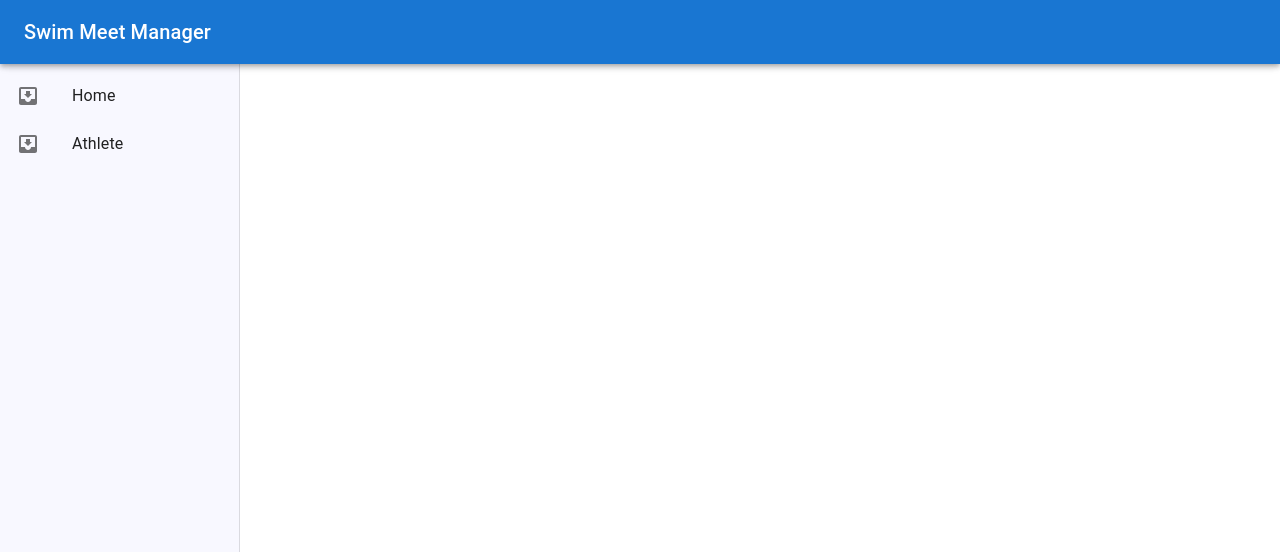
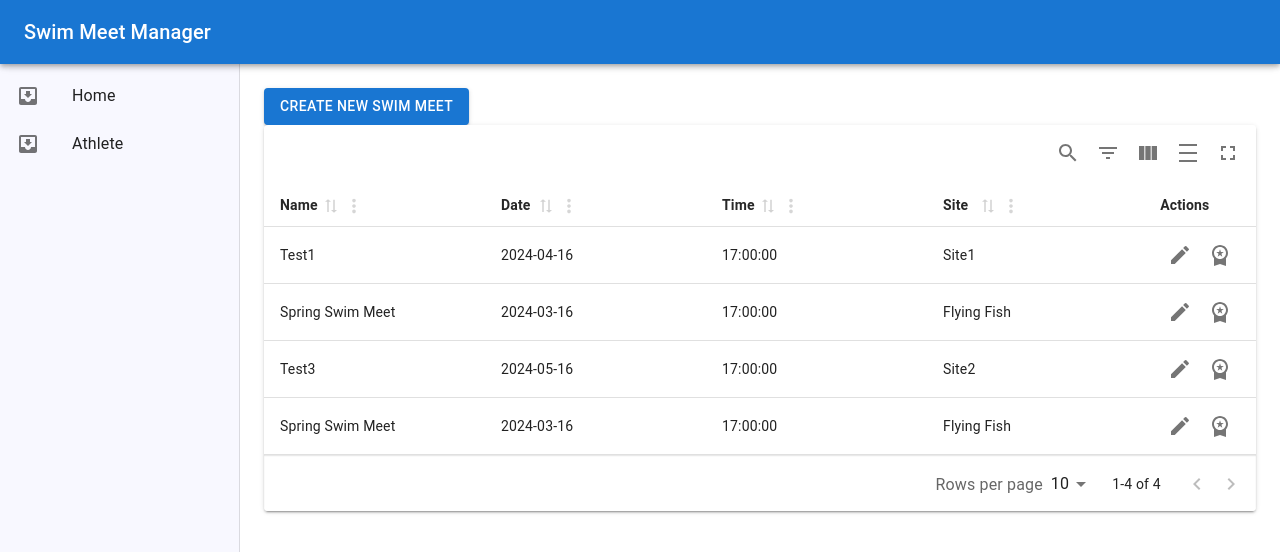
Before and after one commit to MarisiaS/SMM, a React (Vite) app in the folder frontend/: page /SwimMeet in a window 1280 px wide. Shown: the top 552 px of the page. Built offline with nearby package versions, Linux system fonts and the light colour scheme.

Commit message:
Swim Meet table

```diff
--- /dev/null
+++ b/frontend/TestData/SwimMeetData.jsx
@@ -0,0 +1,33 @@
+export const swimMeetData = [
+    {
+      "id": 1,
+      "name": "Test1",
+      "date": "2024-04-16",
+      "time": "17:00:00",
+      "site": 2,
+      "site_name": "Site1"
+    },
+    {"id": 2,
+      "name": "Spring Swim Meet",
+      "date": "2024-03-16",
+      "time": "17:00:00",
+      "site": 1,
+      "site_name": "Flying Fish"
+    },
+    {
+      "id": 3,
+      "name": "Test3",
+      "date": "2024-05-16",
+      "time": "17:00:00",
+      "site": 3,
+      "site_name": "Site2"
+    },
+    {
+      "id": 4,
+      "name": "Spring Swim Meet",
+      "date": "2024-03-16",
+      "time": "17:00:00",
+      "site": 1,
+      "site_name": "Flying Fish"
+    }
+]
--- a/frontend/package.json
+++ b/frontend/package.json
@@ -14,7 +14,9 @@
     "@emotion/styled": "^11.11.5",
     "@mui/icons-material": "^5.15.15",
     "@mui/material": "^5.15.15",
+    "@mui/x-date-pickers": "^7.3.1",
     "axios": "^1.6.8",
+    "material-react-table": "^2.13.0",
     "react": "^18.2.0",
     "react-dom": "^18.2.0",
     "react-hook-form": "^7.51.2",
--- a/frontend/src/App.jsx
+++ b/frontend/src/App.jsx
@@ -6,6 +6,7 @@ import NavBar from './components/NavBar'
 import AthletesList from './components/AthleteLists'
 import {Routes, Route, useLocation} from 'react-router-dom'
 import ProtectedRoute from './components/ProtectecRoutes'
+import SwimMeet from './components/SwimMeet/SwimMeet'
 
 
 function App() {
@@ -27,6 +28,7 @@ function App() {
                 <Route path="/home" element={<Home />}/>
                 <Route path="/athlete" element={<AthletesList />}/>
               </Route>
+              <Route path="/SwimMeet" element={<SwimMeet />}/>
 
             </Routes>
           }
--- /dev/null
+++ b/frontend/src/components/Common/MyTable.jsx
@@ -0,0 +1,34 @@
+import {
+  MaterialReactTable,
+  useMaterialReactTable,
+} from 'material-react-table';
+import { Box, IconButton } from '@mui/material';
+import {
+  Edit as EditIcon,
+  Delete as DeleteIcon,
+} from '@mui/icons-material';
+import WorkspacePremiumIcon from '@mui/icons-material/WorkspacePremium';
+
+
+const MyTable = ({data, columns}) => {
+  const table = useMaterialReactTable({
+    columns: columns,
+    data: data,
+    enableRowActions: true,
+    positionActionsColumn: 'last',
+    renderRowActions: ({ row }) => (
+        <Box>
+          <IconButton onClick={() => console.info('Edit')}>
+            <EditIcon />
+          </IconButton>
+          <IconButton onClick={() => console.info('Delete')}>
+            <WorkspacePremiumIcon />
+          </IconButton>
+        </Box>
+      ),
+  });
+
+  return <MaterialReactTable table={table} />;
+};
+
+export default MyTable;
--- /dev/null
+++ b/frontend/src/components/SwimMeet/SwimMeet.jsx
@@ -0,0 +1,17 @@
+import { swimMeetData } from '/TestData/SwimMeetData.jsx';
+import SwimMeetTable from './SwimMeetTable';
+import MyButton from '../forms/MyButton';
+
+const SwimMeet = () => {
+    const data = swimMeetData;
+    return (
+        <div>
+            <MyButton
+                label={"Create new swim meet"}
+            />
+            <SwimMeetTable data={data} />
+        </div>
+    )
+}
+
+export default SwimMeet
--- /dev/null
+++ b/frontend/src/components/SwimMeet/SwimMeetTable.jsx
@@ -0,0 +1,36 @@
+import MyTable from '../Common/MyTable';
+import { useMemo } from 'react';
+
+
+const SwimMeetTable = ({data}) => {
+  //should be memoized or stable
+  const columns = useMemo(
+    () => [
+      {
+        accessorKey: 'name',
+        header: 'Name',
+        size: 150,
+      },
+      {
+        accessorKey: 'date',
+        header: 'Date',
+        size: 150,
+      },
+      {
+        accessorKey: 'time',
+        header: 'Time',
+        size: 150,
+      },
+      {
+        accessorKey: 'site_name',
+        header: 'Site',
+        size: 150,
+      },
+    ],
+    [],
+  );
+
+  return <MyTable data={data} columns={columns} />;
+};
+
+export default SwimMeetTable;
```
Also changed, not shown: 1 other file (tests, documents, lock files or other folders).
